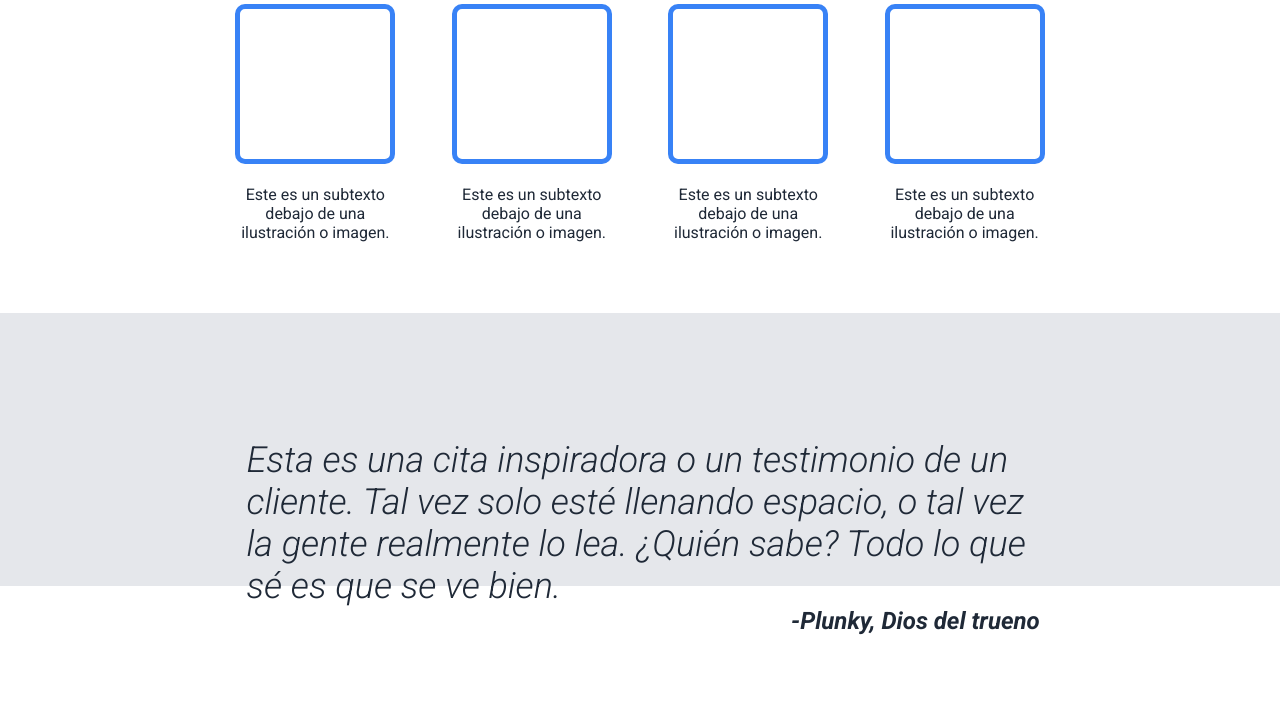
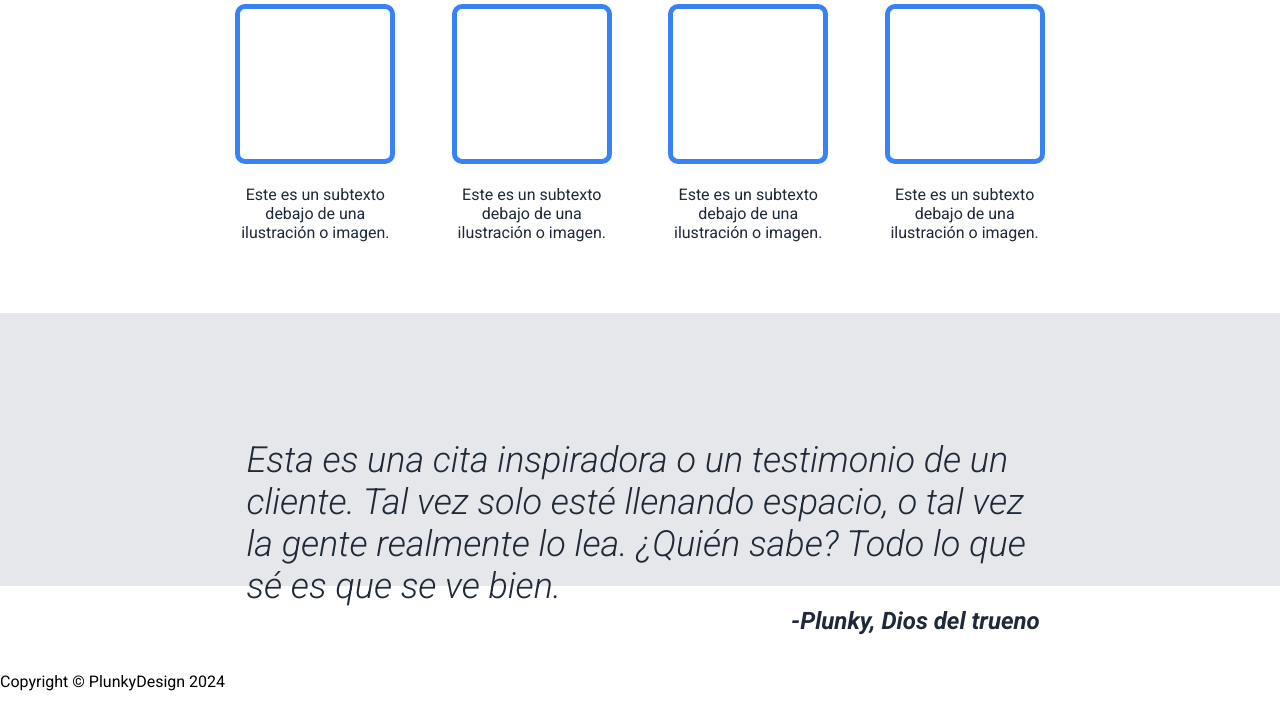
Before and after one commit to plunkyhub/landing-page, a plain HTML site: page index.html in a window 1280 px wide. Shown: the part 597-1320 px from the top of the page. Drawn offline with Linux system fonts and the light colour scheme.

Commit message:
Agregado contenido en el footer

```diff
--- a/index.html
+++ b/index.html
@@ -71,6 +71,10 @@
         </div>
     </section>
     <section class="action"></section>
-
+    <footer>
+        <div class="footer-container">
+            <p>Copyright © PlunkyDesign 2024</p>
+        </div>
+    </footer>
 </body>
 </html>
```
